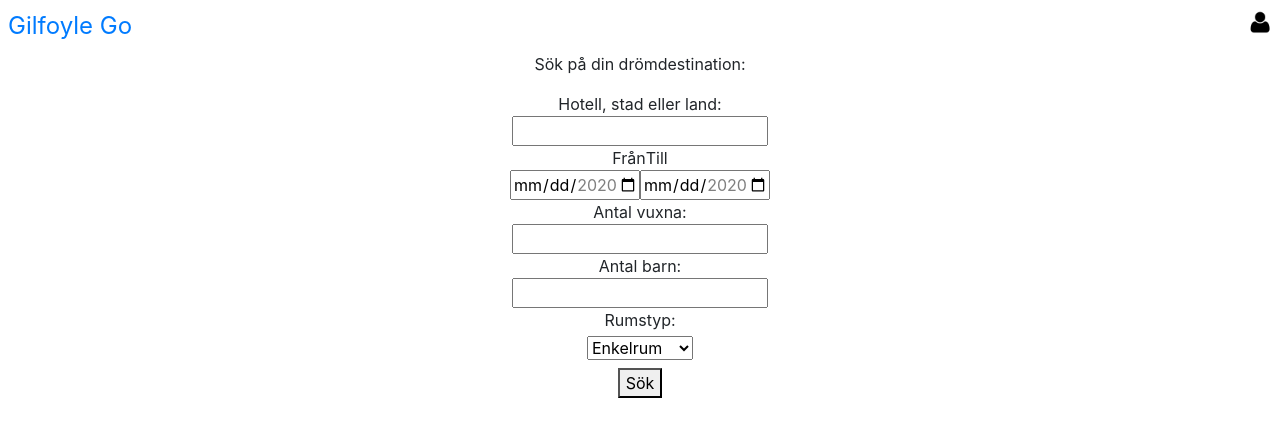
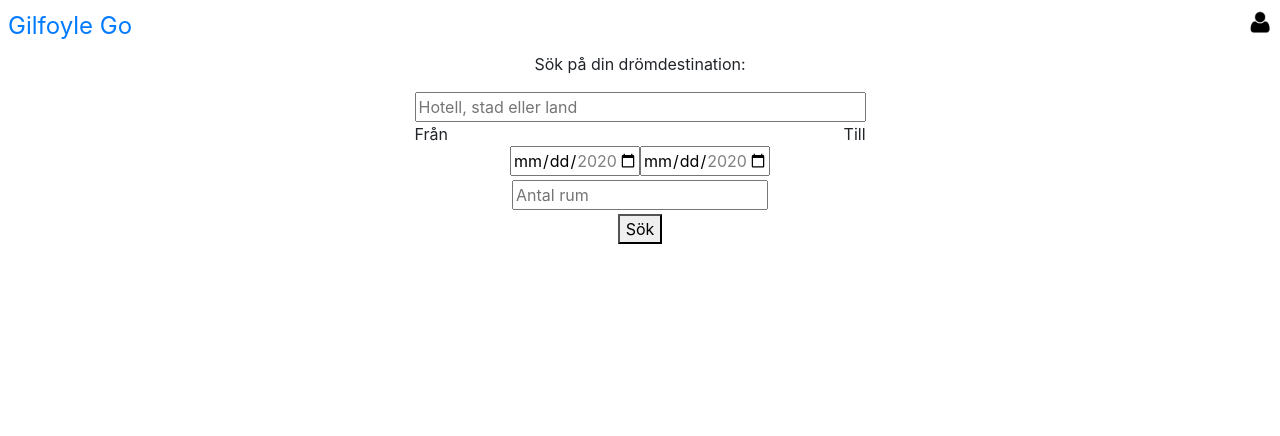
Before and after one commit to antfra125/gilfoylego_master, a Vue app in the folder gilfoylego_vue/: page / in a window 1280 px wide. Shown: the top 436 px of the page. Built offline with nearby package versions, Linux system fonts and the light colour scheme.

Commit message:
storlek på input, avstånd från o till

```diff
--- a/gilfoylego_vue/src/views/Home.vue
+++ b/gilfoylego_vue/src/views/Home.vue
@@ -3,19 +3,14 @@
     <div>
       <p>Sök på din drömdestination:</p>
     </div>
-    <div class="container">
+    <div class="d-flex justify-content-center">
         <form>
-          <div class="row justify-content-center">
+          <div class="row d-flex justify-content-center">
             <div class="column">
-              Hotell, stad eller land:
+              <input type="text" size="39" placeholder="Hotell, stad eller land">
             </div>
           </div>
-          <div class="row justify-content-center">
-            <div class="column">
-              <input type="text">
-            </div>
-          </div>
-          <div class="row d-flex justify-content-center">
+          <div class="row d-flex justify-content-between">
             <div class="column text-left">
               Från
             </div>
@@ -25,48 +20,19 @@
           </div>
           <div class="row d-flex justify-content-center">
             <div class="column">
-              <input type="date" min="2020-07-01" max="2020-08-24">
+              <input type="date" min="2020-07-01" max="2020-08-30">
             </div>
             <div class="column">
               <input type="date" min="2020-07-02" max="2020-08-31">
             </div>
           </div>
           <div class="row d-flex justify-content-center">
-            <div class="column">
-              Antal vuxna:
+            <div class="column pt-1">
+              <input type="number" size="39" min="1" placeholder="Antal rum">
             </div>
           </div>
           <div class="row d-flex justify-content-center">
-            <div class="column">
-              <input type="number">
-            </div>
-          </div>
-          <div class="row d-flex justify-content-center">
-            <div class="column">
-              Antal barn:
-            </div>
-          </div>
-          <div class="row d-flex justify-content-center">
-            <div class="column">
-              <input type="number">
-            </div>
-          </div>
-          <div class="row justify-content-center">
-            <div class="column">
-              Rumstyp:
-            </div>
-          </div>
-          <div class="row d-flex justify-content-center">
-            <div class="column pt-1">
-              <select id="roomtype" name="roomtype">
-                <option value="Enkelrum">Enkelrum</option>
-                <option value="Dubbelrum">Dubbelrum</option>
-                <option value="Familjerum">Familjerum</option>
-              </select>
-            </div>
-          </div>
-          <div class="row d-flex justify-content-center">
-            <div class="column p-2">
+            <div class="column p-1">
               <button>Sök</button>
             </div>
           </div>
```
